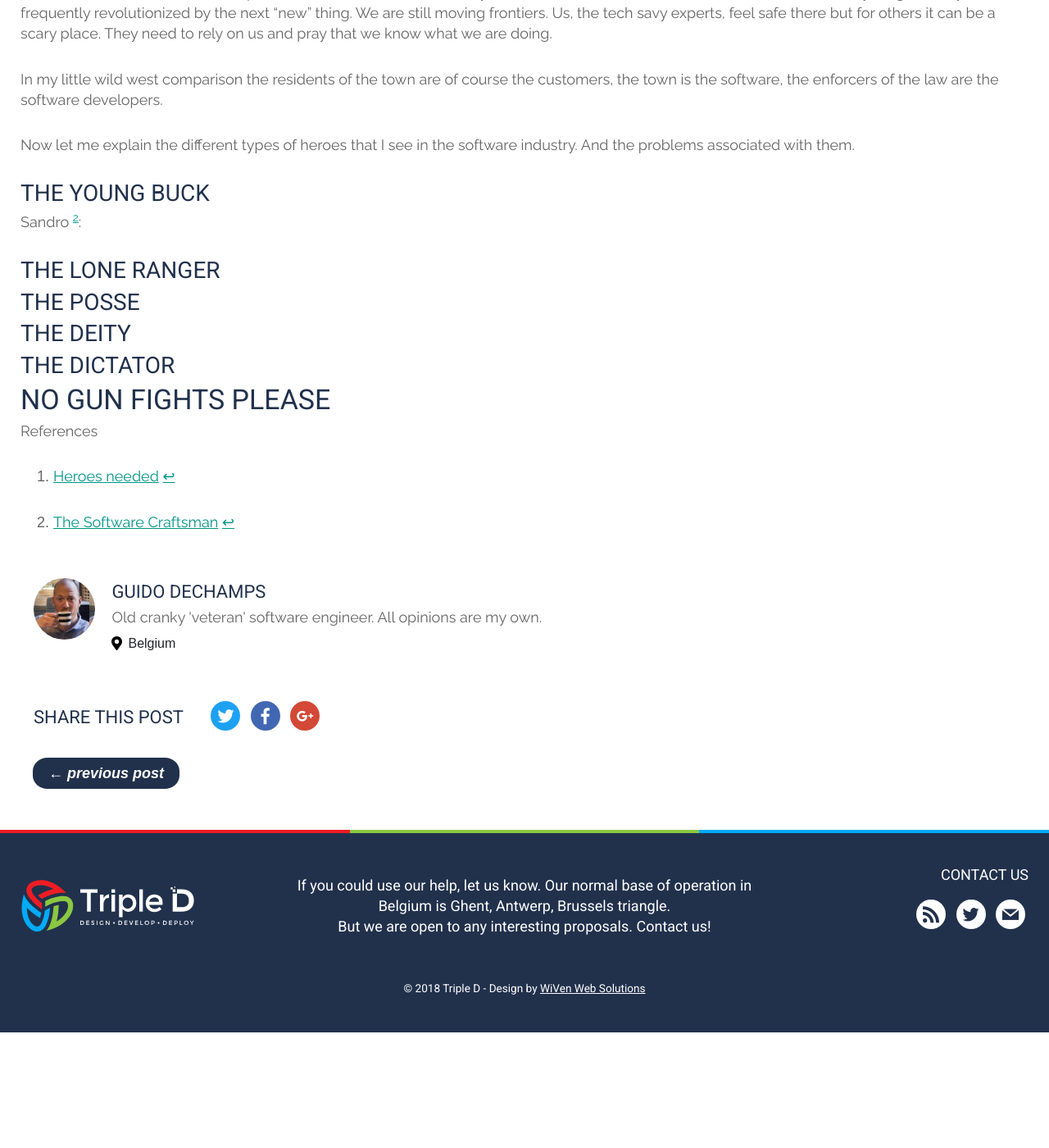
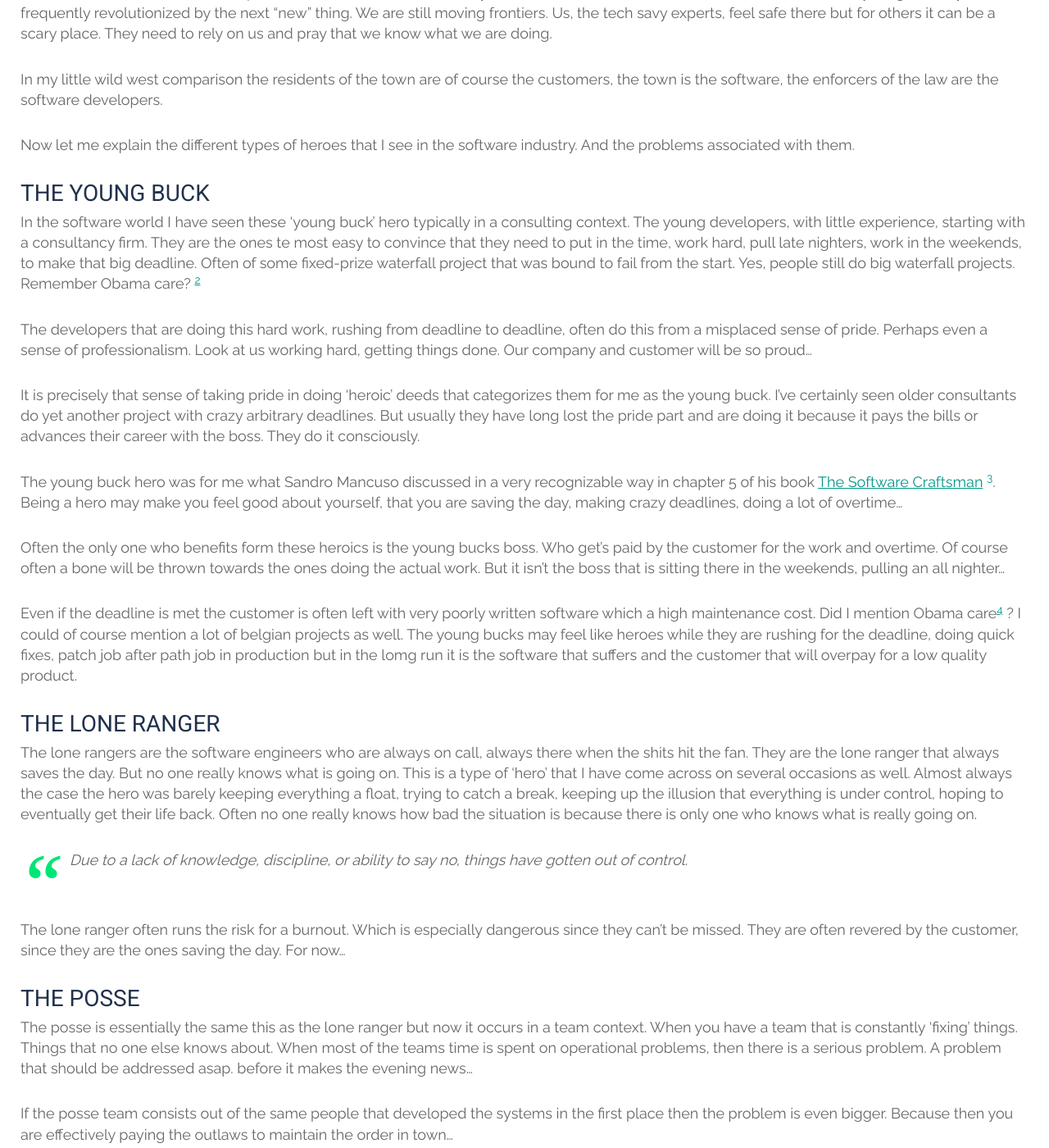
Before and after one commit to tripledio/tripledio.github.io, a Jekyll site: the page built from _posts/2018-05-01-Heroes.md, in a window 1280 px wide and 1400 px high, scrolled down 3795 px. Shown: the whole window at 82% size. Built offline with Jekyll 4.4.1, drawn with Linux system fonts in a browser that asks for light colours; before the commit the page ends 5054 px from its top, so only the background shows below that; some of the changed text lies outside the part shown.

Commit message:
refactoring the heroes draft post into blog post

```diff
--- a/_posts/2018-05-01-Heroes.md
+++ b/_posts/2018-05-01-Heroes.md
@@ -83,13 +83,37 @@ Now let me explain the different types of heroes that I see in the software indu
 
 ### The young buck
 
-Sandro [^sandroBook]:
+In the software world I have seen these 'young buck' hero typically in a consulting context. The young developers, with little experience, starting with a consultancy firm. They are the ones te most easy to convince that they need to put in the time, work hard, pull late nighters, work in the weekends, to make that big deadline. Often of some fixed-prize waterfall project that was bound to fail from the start. Yes, people still do big waterfall projects. Remember Obama care? [^obama-cio]
+
+The developers that are doing this hard work, rushing from deadline to deadline, often do this from a misplaced sense of pride. Perhaps even a sense of professionalism. Look at us working hard, getting things done. Our company and customer will be so proud...
+
+It is precisely that sense of taking pride in doing 'heroic' deeds that categorizes them for me as the young buck. I've certainly seen older consultants do yet another project with crazy arbitrary deadlines. But usually they have long lost the pride part and are doing it because it pays the bills or advances their career with the boss. They do it consciously.
+
+The young buck hero was for me what Sandro Mancuso discussed in a very recognizable way in chapter 5 of his book [The Software Craftsman](https://www.amazon.com/Software-Craftsman-Professionalism-Pragmatism-Robert/dp/0134052501/) [^sandroBook]. Being a hero may make you feel good about yourself, that you are saving the day, making crazy deadlines, doing a lot of overtime...
+
+Often the only one who benefits form these heroics is the young bucks boss. Who get's paid by the customer for the work and overtime. Of course often a bone will be thrown towards the ones doing the actual work. But it isn't the boss that is sitting there in the weekends, pulling an all nighter...
+
+Even if the deadline is met the customer is often left with very poorly written software which a high maintenance cost. Did I mention Obama care[^obama-cbs] ? I could of course mention a lot of belgian projects as well. The young bucks may feel like heroes while they are rushing for the deadline, doing quick fixes, patch job after path job in production but in the lomg run it is the software that suffers and the customer that will overpay for a low quality product.
+
 
 ### The lone ranger
 
+The lone rangers are the software engineers who are always on call, always there when the shits hit the fan. They are the lone ranger that always saves the day. But no one really knows what is going on. This is a type of 'hero' that I have come across on several occasions as well. Almost always the case the hero was barely keeping everything a float, trying to catch a break, keeping up the illusion that everything is under control, hoping to eventually get their life back. Often no one really knows how bad the situation is because there is only one who knows what is really going on.
+
+> Due to a lack of knowledge, discipline, or ability to say no, things have gotten out of control.
+
+The lone ranger often runs the risk for a burnout. Which is especially dangerous since they can't be missed. They are often revered by the customer, since they are the ones saving the day. For now...
+
 ### The posse
 
+The posse is essentially the same this as the lone ranger but now it occurs in a team context. When you have a team that is constantly 'fixing' things. Things that no one else knows about. When most of the teams time is spent on operational problems, then there is a serious problem. A problem that should be addressed asap. before it makes the evening news...
+
+If the posse team consists out of the same people that developed the systems in the first place then the problem is even bigger. Because then you are effectively paying  the outlaws to maintain the order in town...
+
+
 ### The deity
+
+//HERE
 
 ### The dictator
 
```
Also changed, not shown: _drafts/heroes.md (+4 -5 lines).
